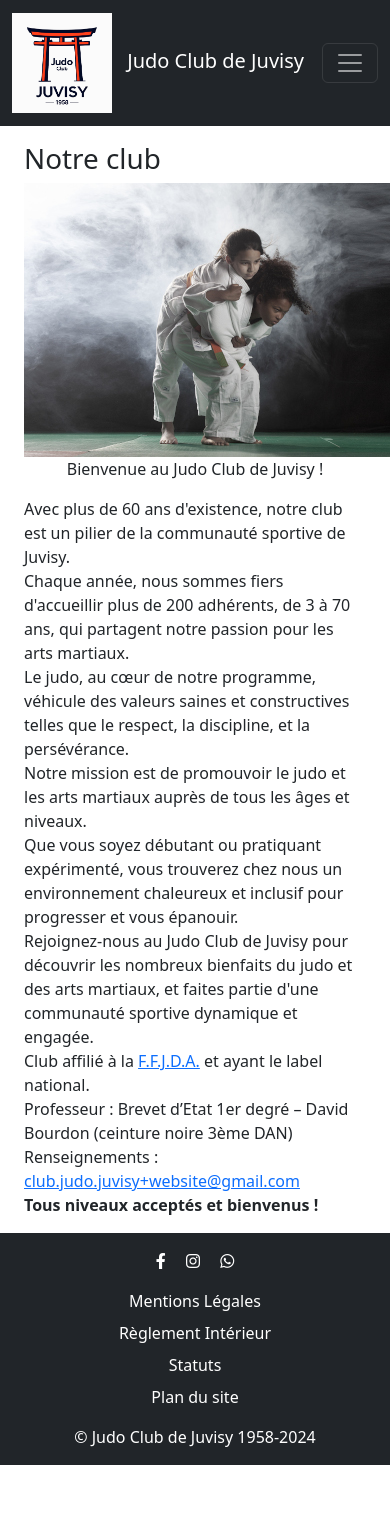
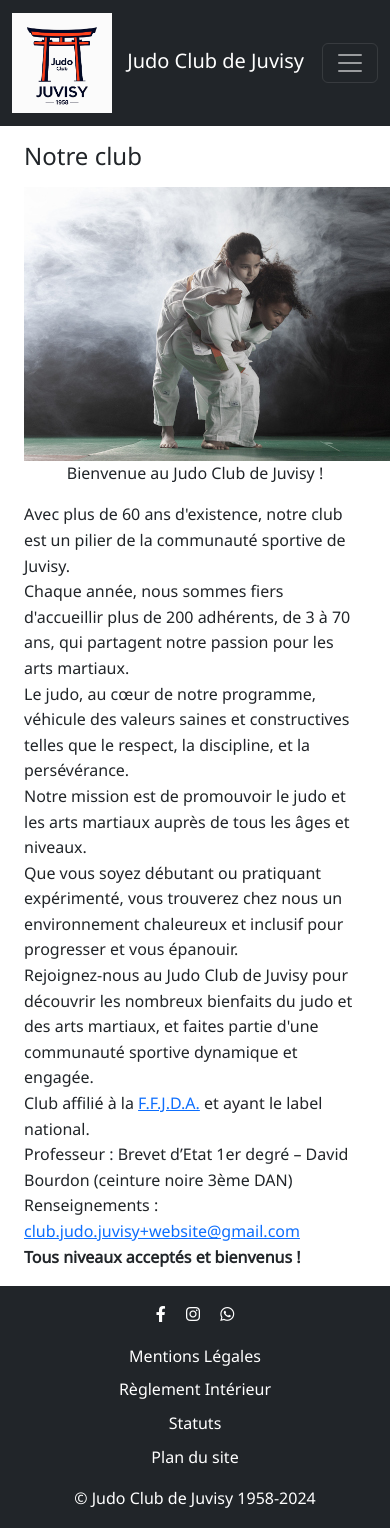
Before and after one commit to JudoClubJuvisy/website2, a Jekyll site: the page built from le-club.html, in a window 390 px wide. Built offline with Jekyll 4.4.1, drawn with Linux system fonts in a browser that asks for light colours; before the commit the page ends 1465 px from its top, so only the background shows below that.

Commit message:
Ajout du style pour les fonts

```diff
--- a/assets/css/styles.css
+++ b/assets/css/styles.css
@@ -100,6 +100,131 @@ a:focus, button:focus {
   outline-offset: 2px;
 }
 
+/* Importer les polices */
+body {
+  font-family: "Noto Sans", "Roboto", sans-serif;
+  font-size: 16px; /* Taille de base pour le texte */
+  line-height: 1.6; /* Ligne pour une lisibilité optimale */
+}
+
+/* Titres */
+h1, h2, h3, h4, h5, h6 {
+  font-family: "Noto Sans", "Roboto", sans-serif;
+  margin-bottom: 1rem;
+  line-height: 1.2;
+}
+
+h1 {
+  font-size: 2.5rem; /* Taille de police de base pour h1 */
+}
+
+h2 {
+  font-size: 2rem; /* Taille de police de base pour h2 */
+}
+
+h3 {
+  font-size: 1.75rem; /* Taille de police de base pour h3 */
+}
+
+h4 {
+  font-size: 1.5rem; /* Taille de police de base pour h4 */
+}
+
+h5 {
+  font-size: 1.25rem; /* Taille de police de base pour h5 */
+}
+
+h6 {
+  font-size: 1rem; /* Taille de police de base pour h6 */
+}
+
+/* Paragraphe */
+p {
+  font-size: 1rem; /* Taille de police de base pour le texte */
+  margin-bottom: 1rem;
+}
+
+/* Responsive Typographie */
+@media (max-width: 1200px) {
+  h1 {
+    font-size: 2.25rem;
+  }
+  h2 {
+    font-size: 1.875rem;
+  }
+  h3 {
+    font-size: 1.625rem;
+  }
+  h4 {
+    font-size: 1.375rem;
+  }
+  h5 {
+    font-size: 1.125rem;
+  }
+  h6 {
+    font-size: 0.875rem;
+  }
+}
+@media (max-width: 992px) {
+  h1 {
+    font-size: 2rem;
+  }
+  h2 {
+    font-size: 1.75rem;
+  }
+  h3 {
+    font-size: 1.5rem;
+  }
+  h4 {
+    font-size: 1.25rem;
+  }
+  h5 {
+    font-size: 1rem;
+  }
+  h6 {
+    font-size: 0.875rem;
+  }
+}
+@media (max-width: 768px) {
+  h1 {
+    font-size: 1.75rem;
+  }
+  h2 {
+    font-size: 1.5rem;
+  }
+  h3 {
+    font-size: 1.25rem;
+  }
+  h4 {
+    font-size: 1.125rem;
+  }
+  h5 {
+    font-size: 0.875rem;
+  }
+  h6 {
+    font-size: 0.75rem;
+  }
+}
+@media (max-width: 576px) {
+  h1 {
+    font-size: 1.5rem;
+  }
+  h2 {
+    font-size: 1.25rem;
+  }
+  h3 {
+    font-size: 1rem;
+  }
+  h4 {
+    font-size: 0.875rem;
+  }
+  h5 {
+    font-size: 0.75rem;
+  }
+  h6 {
+    font-size: 0.625rem;
+  }
+}
 /* Container and Row without padding */
 .container-fluid, .row, .col {
   padding: 0;
```
